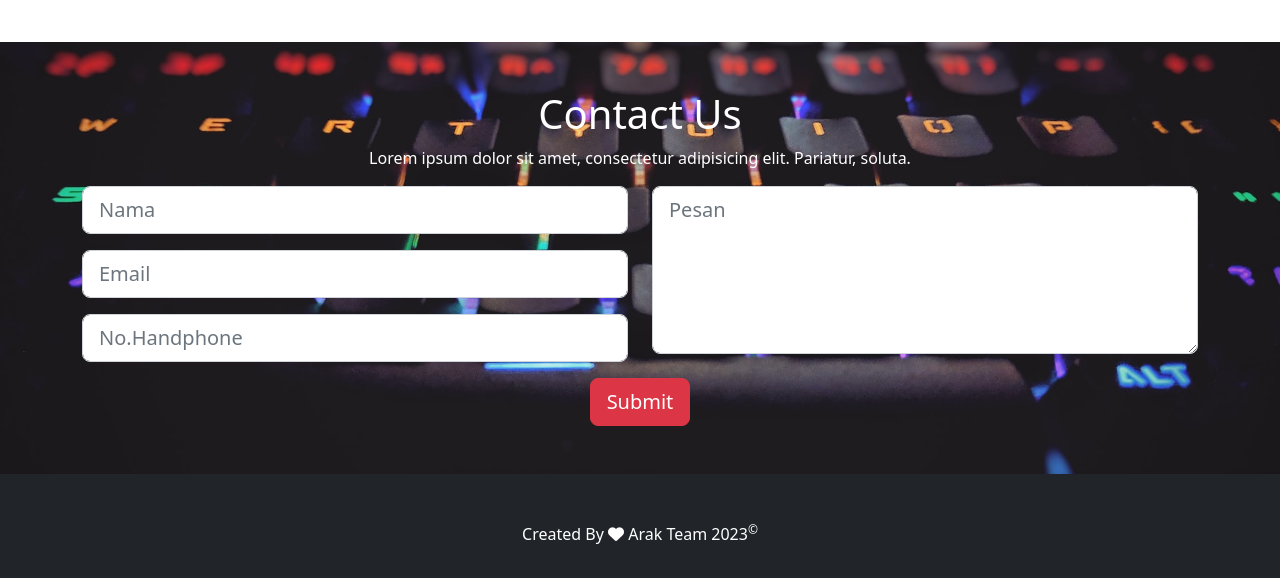
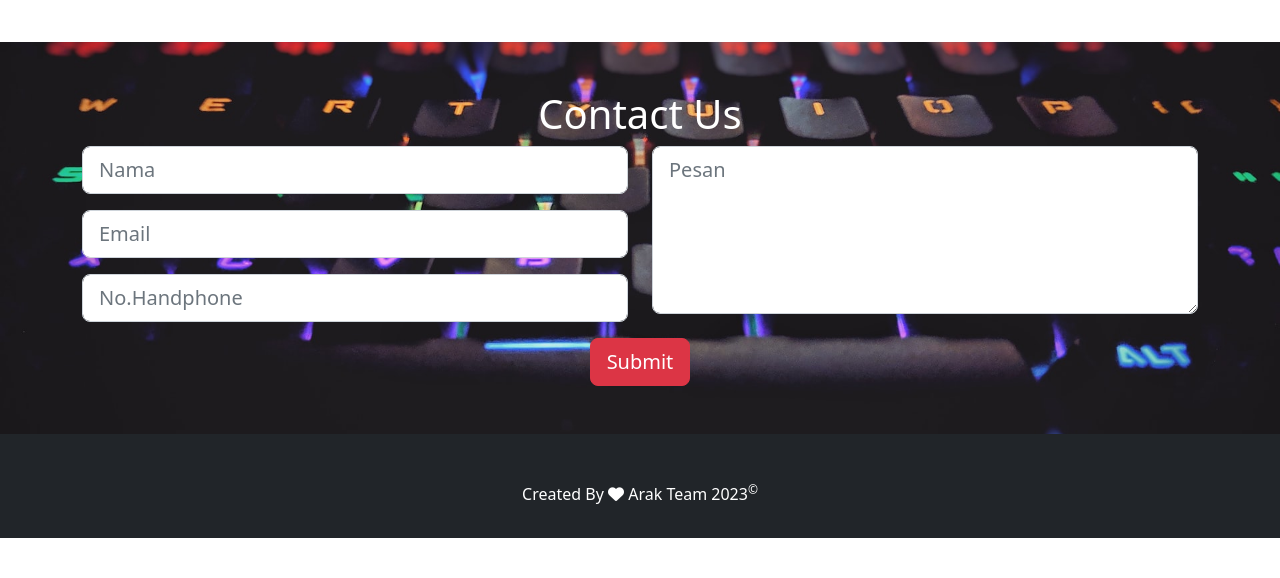
Before and after one commit to Z1nky/Porlab_1, a plain HTML site: page index.html in a window 1280 px wide. Shown: the part 2591-3169 px from the top of the page. After the commit the page ends 3129 px from the top, so only its background shows below. Drawn offline with nearby package versions, Linux system fonts and the light colour scheme.

Commit message:
update index
by rakha

```diff
--- a/index.html
+++ b/index.html
@@ -172,7 +172,6 @@
     <div class="container-fluid pt-5 pb-5 contact">
       <div class="container">
         <h1 class="text-center" id="contact">Contact Us</h1>
-        <p class="text-center">Lorem ipsum dolor sit amet, consectetur adipisicing elit. Pariatur, soluta.</p>
         <div class="row pb-3">
           <div class="col-md-6">
             <input type="text" class="form-control form-control-lg mb-3" placeholder="Nama" />
```
Also changed, not shown: gambar/banner.jpg (deleted), gambar/banner1.jpg (deleted), gambar/kemcrot.mp4-03-03-2023-0001.jpg (deleted).
